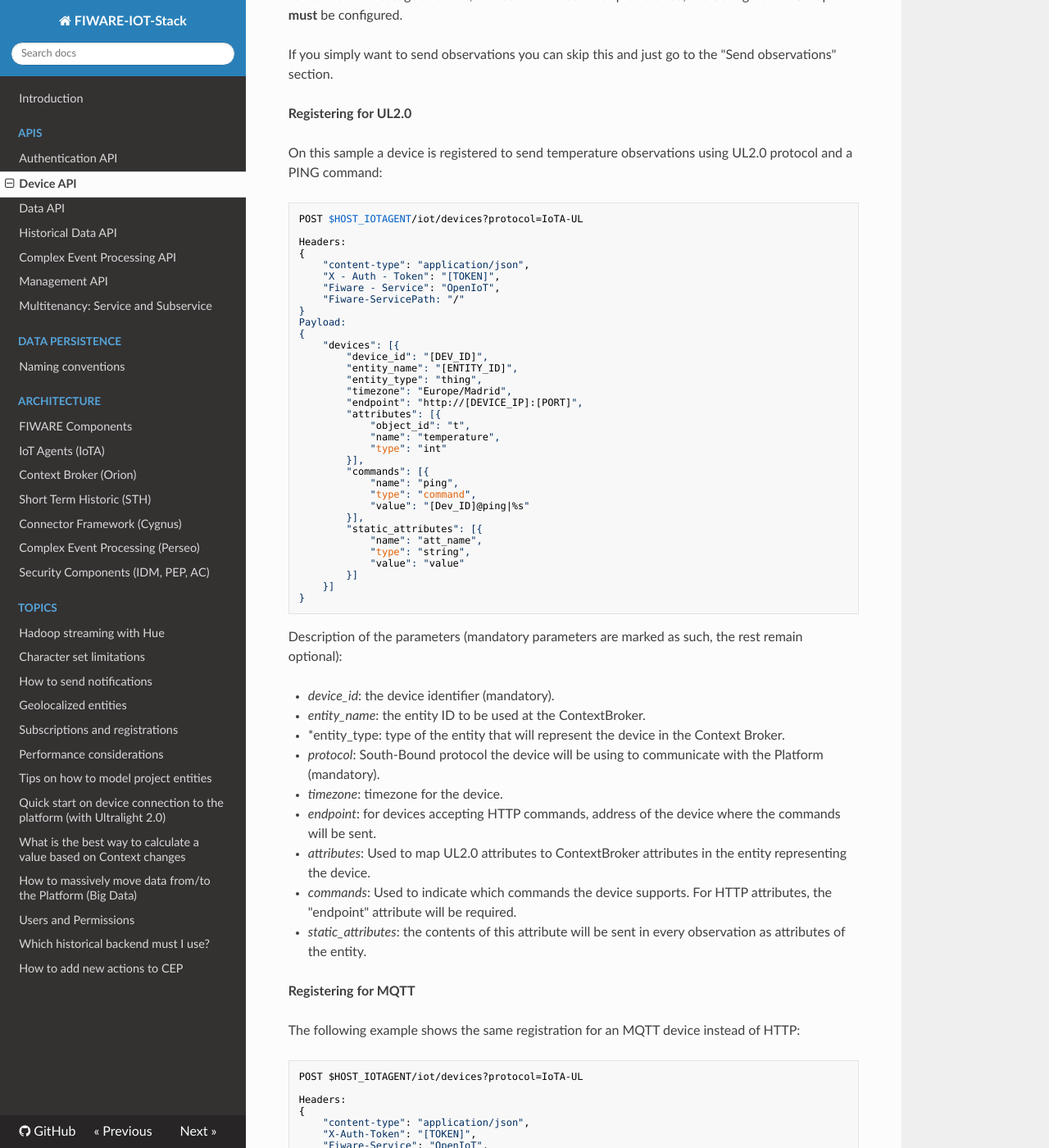
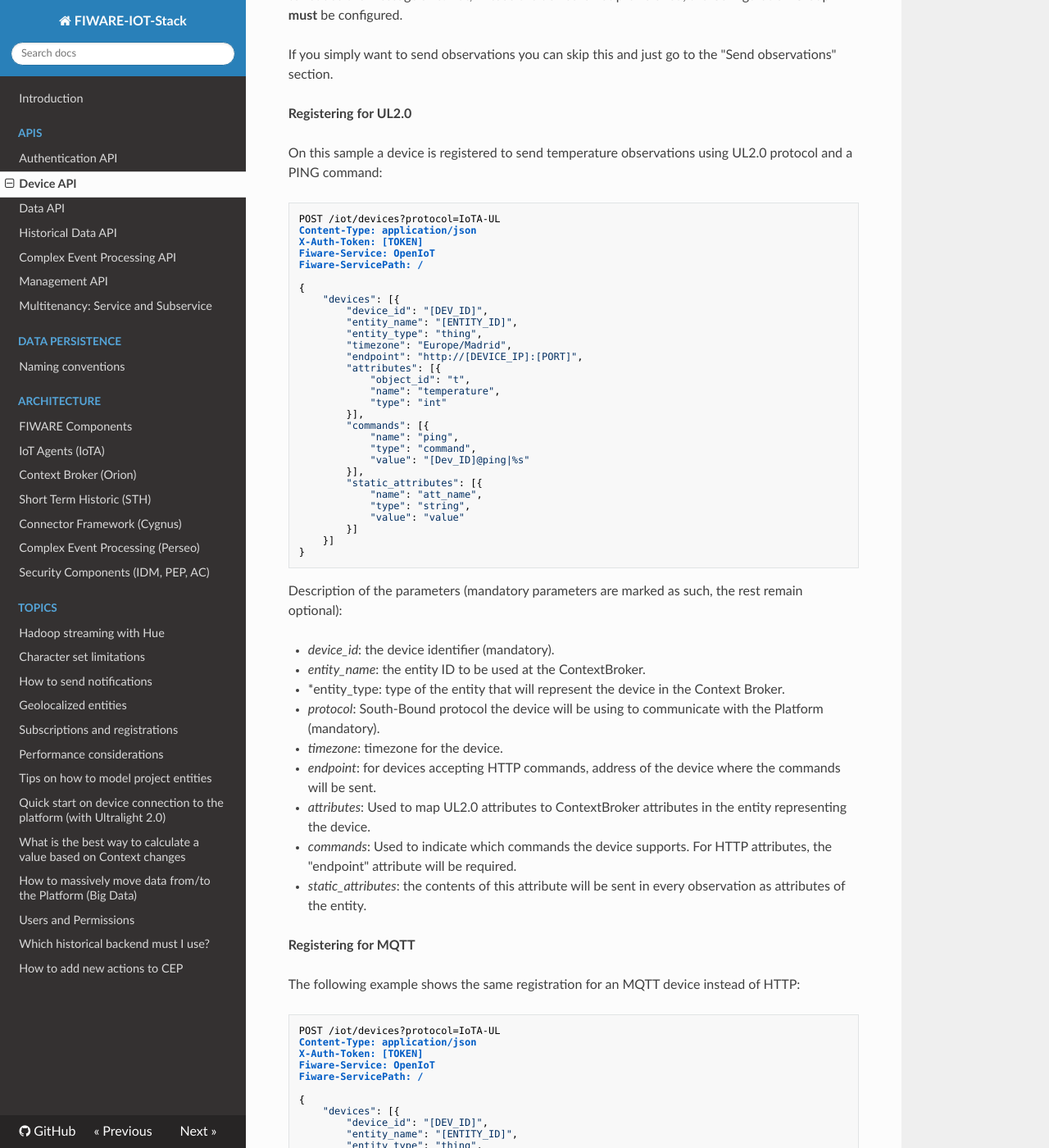
Before and after one commit to telefonicaid/thinking-cities, an MkDocs documentation site: the page built from docs/device_api.md, in a window 1280 px wide and 1400 px high, scrolled down 1749 px. Shown: the whole window at 82% size. Built offline with MkDocs 1.6.1, drawn with Linux system fonts in a browser that asks for light colours; nearby versions of some CDN libraries; old or Windows-style settings are respelled for this version of MkDocs; some of the changed text lies outside the part shown.

Commit message:
FIX example requests shown without headers/payload sections, closer to HTTP request on the wire

````diff
--- a/docs/device_api.md
+++ b/docs/device_api.md
@@ -86,16 +86,12 @@ If you simply want to send observations you can skip this and just go to the "Se
 On this sample a device is registered to send temperature observations using UL2.0 protocol and a PING command:
 
 ```
-POST $HOST_IOTAGENT/iot/devices?protocol=IoTA-UL
+POST /iot/devices?protocol=IoTA-UL
+Content-Type: application/json
+X-Auth-Token: [TOKEN]
+Fiware-Service: OpenIoT
+Fiware-ServicePath: /
 
-Headers:
-{
-	"content-type": "application/json",
-	"X - Auth - Token": "[TOKEN]",
-	"Fiware - Service": "OpenIoT",
-	"Fiware-ServicePath: "/"
-}
-Payload:
 {
 	"devices": [{
 		"device_id": "[DEV_ID]",
@@ -140,16 +136,12 @@ be required.
 The following example shows the same registration for an MQTT device instead of HTTP:
 
 ```
-POST $HOST_IOTAGENT/iot/devices?protocol=IoTA-UL
+POST /iot/devices?protocol=IoTA-UL
+Content-Type: application/json
+X-Auth-Token: [TOKEN]
+Fiware-Service: OpenIoT
+Fiware-ServicePath: /
 
-Headers:
-{
-	"content-type": "application/json",
-	"X-Auth-Token": "[TOKEN]",
-	"Fiware-Service": "OpenIoT",
-	"Fiware - ServicePath ": " / "
-}
-Payload:
 {
 	"devices": [{
 		"device_id": "[DEV_ID]",
@@ -194,12 +186,10 @@ measurements (observations) to the ContextBroker. Ultralight2.0 is selected in t
 Sending an observation from IoT devices is simple with the following HTTP POST request:
 
 ```
-POST  $HOST_IOTAGENT/iot/d?k=<apikey>&i=<device_ID>
-Headers:
-{
-	"content-type": "text/plain"
-}
-Payload: ‘t|25‘
+POST /iot/d?k=<apikey>&i=<device_ID>
+Content-Type: text/plain
+
+t|25
 ```
 
 The previous example sends an update of the Temperature attribute that is automatically sent by the IoT Agent to the
@@ -207,24 +197,20 @@ corresponding entity at the ContextBroker.
 
 Multiple measures for a single observation can be sent, sepparating the values with pipes:
 ```
-POST  $HOST_IOTAGENT/iot/d?k=<apikey>&i=<device_ID>
-Headers:
-{
-	"content-type": "text/plain"
-}
-Payload: ‘t|25|h|42|l|1299‘
+POST /iot/d?k=<apikey>&i=<device_ID>
+Content-Type: text/plain
+
+t|25|h|42|l|1299
 ```
 This request will generate a single update request to the Context Broker with three attributes, one corresponding to
 each measure.
 
 Sending multiple observations in the same message is also possible with the following payload:
 ```
-POST  $HOST_IOTAGENT/iot/d?k=<apikey>&i=<device_ID>
-Headers:
-{
-	"content-type": "text/plain"
-}
-Payload: ‘t|23#h|80#l|95#m|Quiet‘
+POST /iot/d?k=<apikey>&i=<device_ID>
+Content-Type: text/plain
+
+t|23#h|80#l|95#m|Quiet
 ```
 This request will generate four requests to the Context Broker, each one reporting a different value.
 
@@ -281,12 +267,9 @@ $ mosquitto_pub -h $HOST_IOTAGENT_MQTT -u theUser -P thePassword -t /<api_key>/m
 The simple JSON protocol used by the JSON IoTAgent maps each measurement to an attribute in a JSON Object. The following
 example shows how to send a measurement of three different quantities:
 ```
-POST  $HOST_IOTAGENT/iot/json?k=<apikey>&i=<device_ID>
-Headers:
-{
-	"content-type": "text/plain"
-}
-Payload:
+POST  /iot/json?k=<apikey>&i=<device_ID>
+Content-type: text/plain
+
 {
     "t": 5.4,
     "o": 4.3,
````
